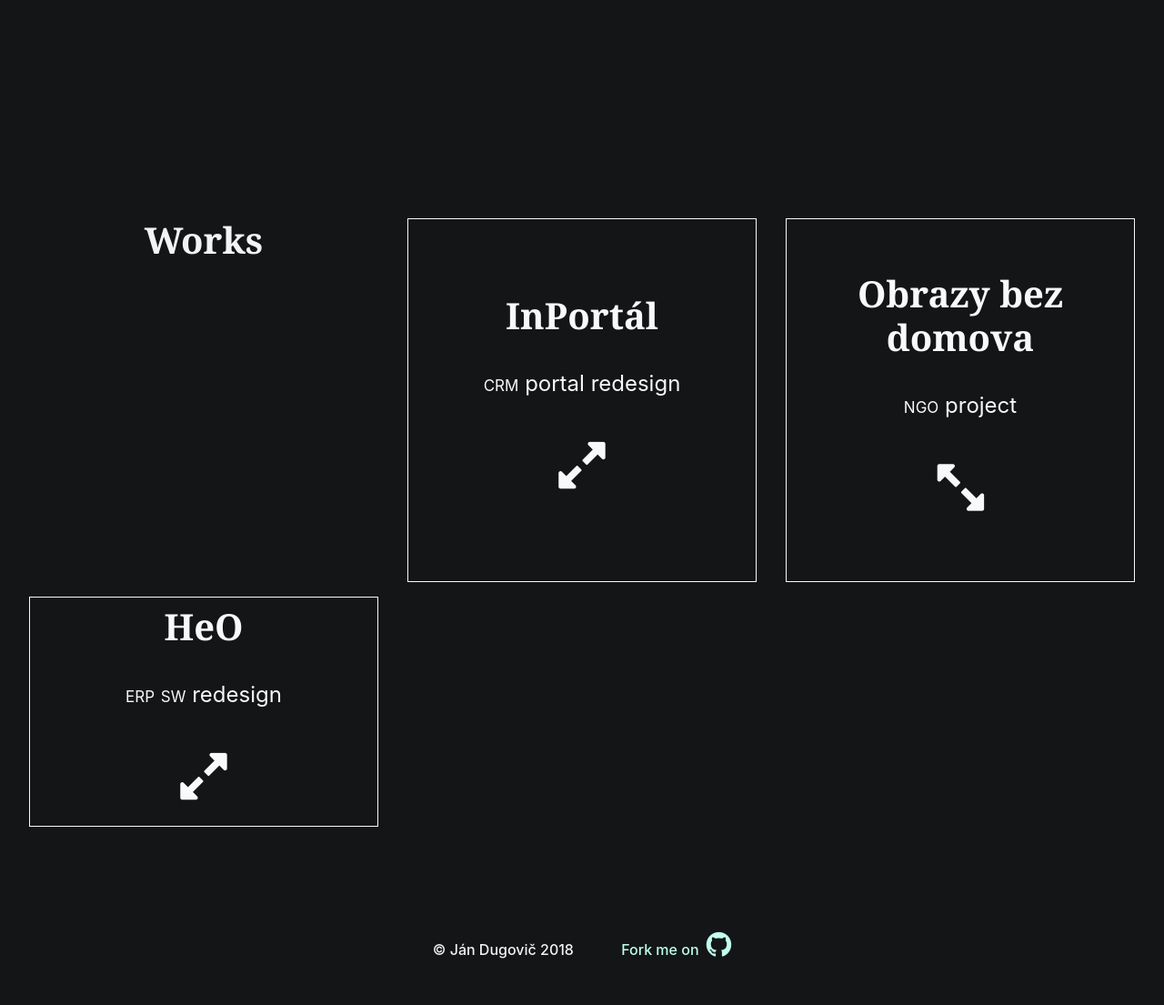
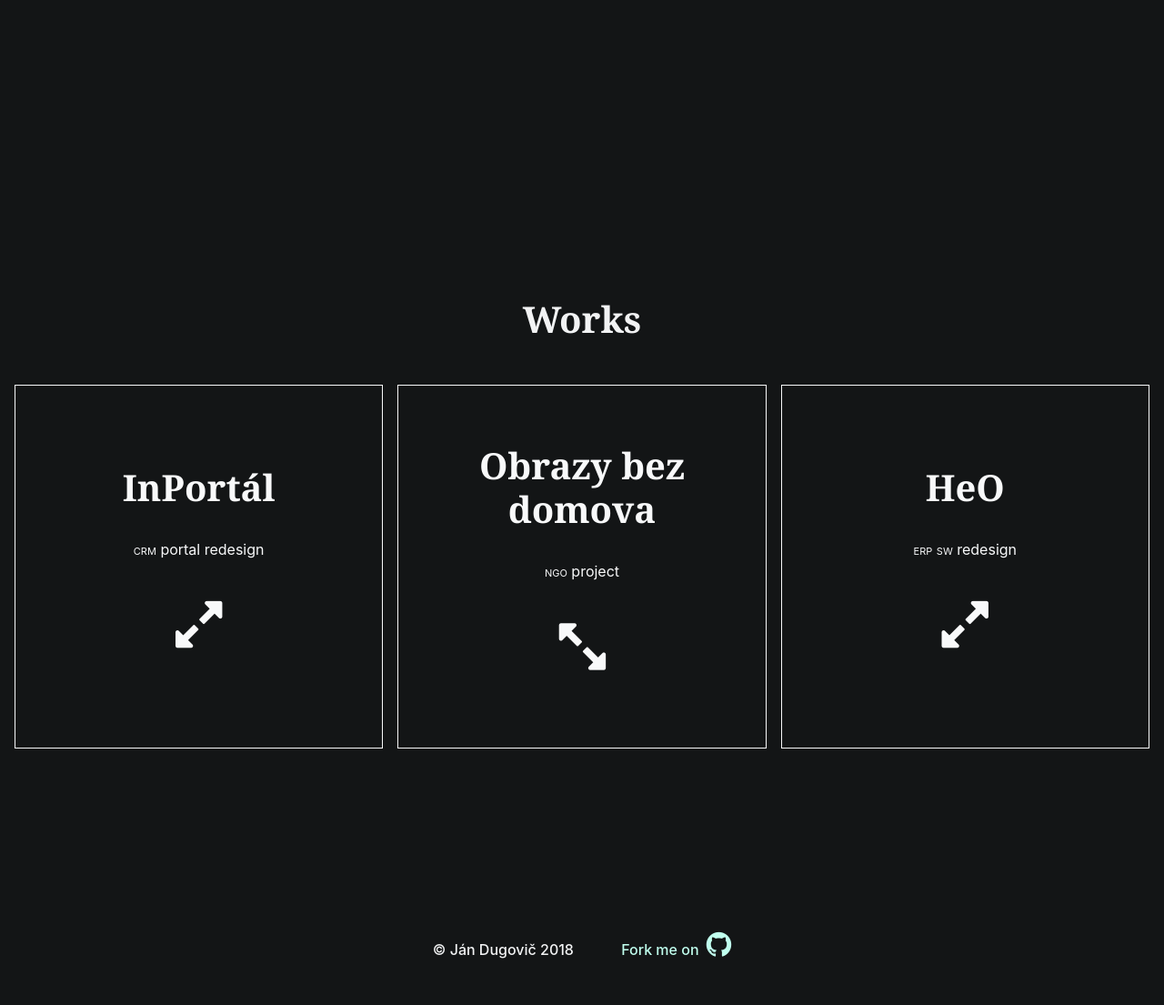
Before and after one commit to StartBootstrap/startbootstrap-grayscale, a PHP site: page /index.dev.html in a window 1280 px wide. Shown: the part 1563-2668 px from the top of the page at 91% size. Run offline with PHP 8.4, Linux system fonts and the light colour scheme.

Commit message:
adjust grid for #work

```diff
--- a/index.dev.html
+++ b/index.dev.html
@@ -247,7 +247,7 @@
 
 
   <section id="work">
-    <h1>Works</h1>
+    <h1 class="span-col-3">Works</h1>
 
     <button type="button" class="btn btn-outline-light btn-lg" data-toggle="modal" data-target=".modal1">
       <div class="intro-body">
--- a/scss/grayscale.scss
+++ b/scss/grayscale.scss
@@ -134,15 +141,36 @@ a {
 \*------------------------------------*/
 
 section#work {
-  align-content: space-evenly;
+  @media (min-width: 768px) {
+    -ms-flex-line-pack: center;
+    align-content: center;
+    grid: 10% 50% / 1fr 1fr 1fr;
+    grid-column-gap: 1rem;
+    height: 100%;
+    -ms-flex-pack: distribute;
+    justify-content: space-around;
+    padding: 0 1rem;
+    width: 100%;
+    .span-col-3 {
+      grid-column: span 3 / auto;
+    }
+    .intro-body {
+      .brand-heading {
+        font-size: 6rem;
+      }
+      .intro-text {
+        font-size: 1.5rem;
+      }
+    }
+  }
+
   background-color: $black;
   color: $white;
   display: grid;
-  grid: 1fr 1fr 1fr / 90%;
   grid-row-gap: 1rem;
+  grid: 5rem 1fr 1fr 1fr / 90%;
   -webkit-box-pack: center;
   -ms-flex-pack: center;
-  -ms-flex-line-pack: space-evenly;
   justify-content: center;
   padding: 6rem 0;
   text-align: center;
@@ -157,32 +185,12 @@ section#work {
       font-size: 1rem;
     }
   }
-  @media(min-width:768px) {
-    -ms-flex-line-pack: center;
-    align-content: center;
-    display: grid;
-    grid: 50% / 30% 30% 30%;
-    height: 100%;
-    -webkit-box-pack: space-evenly;
-    -ms-flex-pack: space-evenly;
-    justify-content: space-evenly;
-    padding: 0;
-    width: 100%;
-    .intro-body {
-      .brand-heading {
-        font-size: 6rem;
-      }
-      .intro-text {
-        font-size: 1.5rem;
-      }
-    }
-  }
 }
 
 section#about,
 section#contact {
   padding: 10rem 0;
-  @media(min-width: 992px) {
+  @media (min-width: 992px) {
     padding: 16rem 0;
   }
 }
```
Also changed, not shown: other parts of scss/grayscale.scss (+23 -16 lines), css/grayscale.css (+37 -30 lines), index.html (+1 -1 lines), css/grayscale.min.css.
